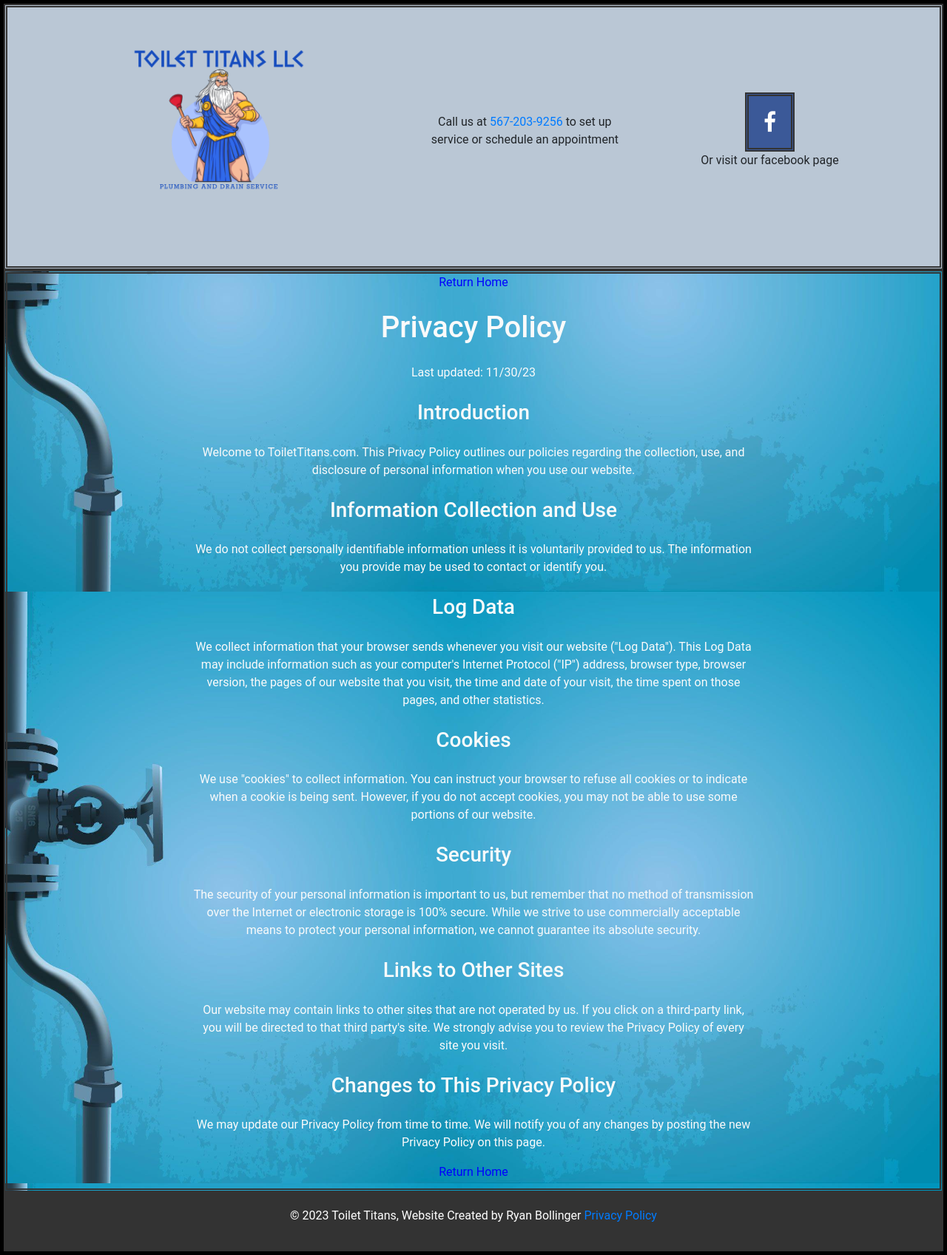
After one commit to BollingerRyan/Toilet-Titans, a Flask app: page /privacy_policy in a window 1280 px wide. The commit adds this page. Shown: the whole page at 74% size. Run offline with Flask 3, Linux system fonts and the light colour scheme.

Commit message:
Privacy Policy and Style Changes

```diff
--- a/flask_app/controllers/controller.py
+++ b/flask_app/controllers/controller.py
@@ -4,3 +4,7 @@ from flask_app import app
 @app.route('/')
 def show_home_page():
     return render_template('index.html')
+
+@app.route('/privacy_policy')
+def show_privacy_policy():
+    return render_template('privacy_policy.html')
--- a/flask_app/static/style.css
+++ b/flask_app/static/style.css
@@ -1,37 +1,35 @@
 body {
-    border: 5px solid gold ;
-    font-family: 'IM Fell English', serif;
+    border: 5px solid rgb(0, 0, 0) ;
+    font-family: 'Roboto', sans-serif;
     margin: 0;
     padding: 0;
     display: flex;
     flex-direction: column;
-    min-height: 100vh; /* Ensure the body takes at least the full height of the viewport */
-}
-
-.header {
-    border: 5px double #333;
-    background: linear-gradient(to right, rgb(227, 230, 235), #898a8b); /* Gradient background */
-    padding: 20px;
-    box-shadow: 0 4px 8px rgba(0, 0, 0, 0.1);
-    text-align: center;
+    min-height: 100vh;
 }
 
 .header-content {
-    max-width: 800px; /* Limit the maximum width of the content */
-    margin: 0 auto; /* Center the content horizontally within the header */
+    justify-content: space-evenly;
+    border: 5px double #333;
+    background-color: rgb(186, 199, 213);
+    text-align: center;
+    display: flex;
+    flex-direction: row; /* Change from column to row */
+    align-items: center; /* Center items horizontally */
 }
 
 .header img {
-    max-width: 350px; /* Make sure the image doesn't exceed the container width */
-    height: auto; /* Maintain the aspect ratio */
+    max-width: 350px; /* Ensure the image is responsive within its container */
+    height: auto;
 }
 
 .header h1 {
     color: #333333; /* Set the text color */
+    font-size: 24px;
+    margin: 10px 0; /* Add some margin for spacing */
 }
-
-.contact-info {
-    margin-top: 10px; /* Add some space between the heading and contact info */
+.facebooklogo{
+    margin-right: 25px;
 }
 
 
@@ -82,17 +80,30 @@ body {
     color: rgb(250, 250, 250);
     text-align: center;
 }
+
+
+.services {
+    padding: 50px 0;
+    text-align: center;
+}
 .body{
     border: 5px double #333 ;
 }
-
+.Return{
+    display: flex;
+    justify-content: center;
+    color: blue;
+    margin-bottom: 10px;
+}
 .footer {
-    margin-top: auto;
     background-color: #333;
     color: white;
     text-align: center;
-    padding: 10px;
+    padding: 20px;
 }
 body {
     background-image: url("/static/images/wp3353895.jpg");
+    background-size: cover;
+    background-repeat: no-repeat;
+    background-attachment: fixed;
 }
--- /dev/null
+++ b/flask_app/templates/privacy_policy.html
@@ -0,0 +1,77 @@
+<!DOCTYPE html>
+<html lang="en">
+    <head>
+        <meta charset="UTF-8">
+        <link rel="icon" type="image/x-icon" href="/static/images/1000003068.png">
+        <link rel="stylesheet" href="https://cdnjs.cloudflare.com/ajax/libs/font-awesome/4.7.0/css/font-awesome.min.css">
+        <link rel="stylesheet" href="https://cdn.jsdelivr.net/npm/bootstrap@4.0.0/dist/css/bootstrap.min.css" integrity="sha384-Gn5384xqQ1aoWXA+058RXPxPg6fy4IWvTNh0E263XmFcJlSAwiGgFAW/dAiS6JXm" crossorigin="anonymous">
+        <meta name="viewport" content="width=device-width, initial-scale=1.0">
+        <link rel="stylesheet" href="/static/style.css">
+        <meta name="description" content="Professional plumbing services with Toilet Titans. Contact us for camera sewer inspection, drain cleaning, and more.">
+        <link rel="stylesheet" href="https://fonts.googleapis.com/css2?family=EB+Garamond&display=swap">
+        <title>Toilet Titans</title>
+</head>
+<body>
+    <div class="header">
+        <div class="header-content">
+            <img src="/static/images/1000003068.png" alt="img not found">
+            <p>Call us at <a href="tel:5672039256">567-203-9256</a> to set up <br> service or schedule an appointment</p>
+            <div class="facebooklogo">
+                <a href="https://www.facebook.com/profile.php?id=61553675832919" class="fa fa-facebook"></a>
+                <p>Or visit our facebook page</p>
+            </div>
+        </div>
+    </div>
+    <div class="body">
+        <a class="Return" href="/">Return Home</a>
+        <h1>Privacy Policy</h1>
+        <p>Last updated: 11/30/23</p>
+
+        <h3>Introduction</h3>
+        <p>Welcome to ToiletTitans.com. This Privacy Policy outlines our
+        policies regarding the collection, use, and disclosure of personal
+        information when you use our website.</p>
+
+        <h3>Information Collection and Use</h3>
+        <p>We do not collect personally identifiable information unless it is
+        voluntarily provided to us. The information you provide may be used to
+        contact or identify you.</p>
+
+        <h3>Log Data</h3>
+        <p>We collect information that your browser sends whenever you visit
+        our website ("Log Data"). This Log Data may include information
+        such as your computer's Internet Protocol ("IP") address, browser
+        type, browser version, the pages of our website that you visit,
+        the time and date of your visit, the time spent on those pages,
+        and other statistics.</p>
+
+        <h3>Cookies</h3>
+        <p>We use "cookies" to collect information. You can instruct your browser
+        to refuse all cookies or to indicate when a cookie is being sent.
+        However, if you do not accept cookies, you may not be able to use
+        some portions of our website.</p>
+
+        <h3>Security</h3>
+        <p>The security of your personal information is important to us, but remember
+        that no method of transmission over the Internet or electronic storage is 100% secure.
+        While we strive to use commercially acceptable means to protect your personal
+        information, we cannot guarantee its absolute security.</p>
+
+        <h3>Links to Other Sites</h3>
+        <p>Our website may contain links to other sites that are not operated by us. If you click
+        on a third-party link, you will be directed to that third party's site. We strongly
+        advise you to review the Privacy Policy of every site you visit.</p>
+
+        <h3>Changes to This Privacy Policy</h3>
+        <p>We may update our Privacy Policy from time to time. We will notify you of any changes by
+        posting the new Privacy Policy on this page.</p>
+
+        <a class="Return" href="/">Return Home</a>
+
+    </div>
+
+    <div class="footer">
+        <p>&copy; 2023 Toilet Titans, Website Created by Ryan Bollinger <a href="#">Privacy Policy</a></p>
+    </div>
+</body>
+</html>
```
Also changed, not shown: flask_app/templates/index.html (+8 -4 lines).
